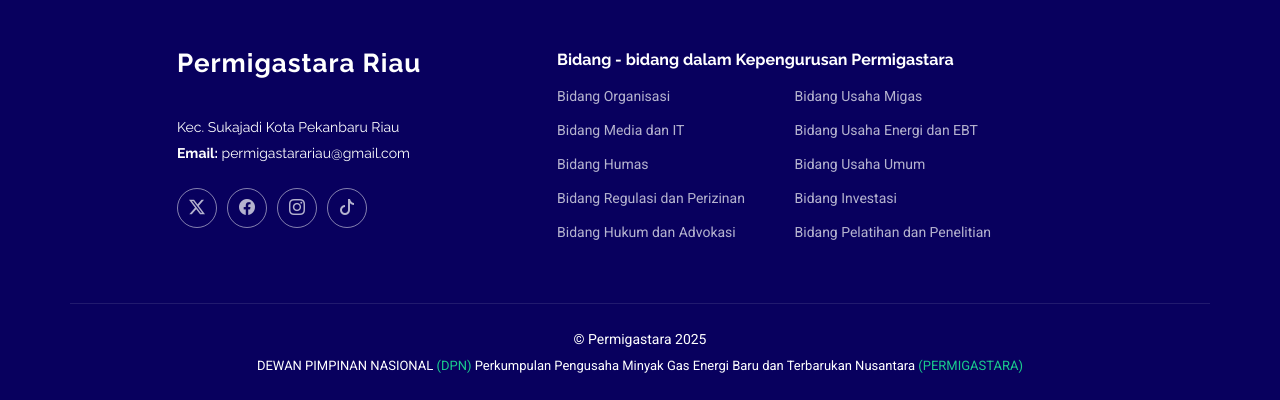
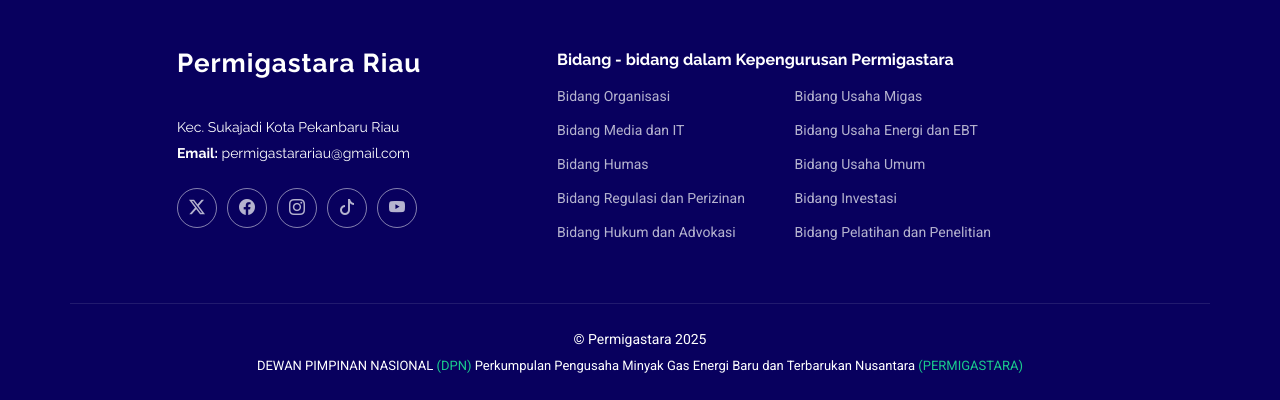
Before and after one commit to AmirulStrkom/project-permigastara, a CodeIgniter app: page /permigastara/ in a window 1280 px wide. Shown: the part 4888-5288 px from the top of the page. Run offline with CodeIgniter, Linux system fonts and the light colour scheme.

Commit message:
Done Final

```diff
--- a/application/views/layout/footer.php
+++ b/application/views/layout/footer.php
@@ -17,6 +17,7 @@
                     <a href="https://web.facebook.com/profile.php?id=61575838050593" target="_blank"><i class="bi bi-facebook"></i></a>
                     <a href="https://www.instagram.com/permigastarariau/" target="_blank"><i class="bi bi-instagram"></i></a>
                     <a href="https://www.tiktok.com/@permigastara.riau" target="_blank"><i class="bi bi-tiktok"></i></a>
+                    <a href="https://www.youtube.com/@PermigastaraRiau" target="_blank"><i class="bi bi-youtube"></i></a>
                 </div>
             </div>
 
```
